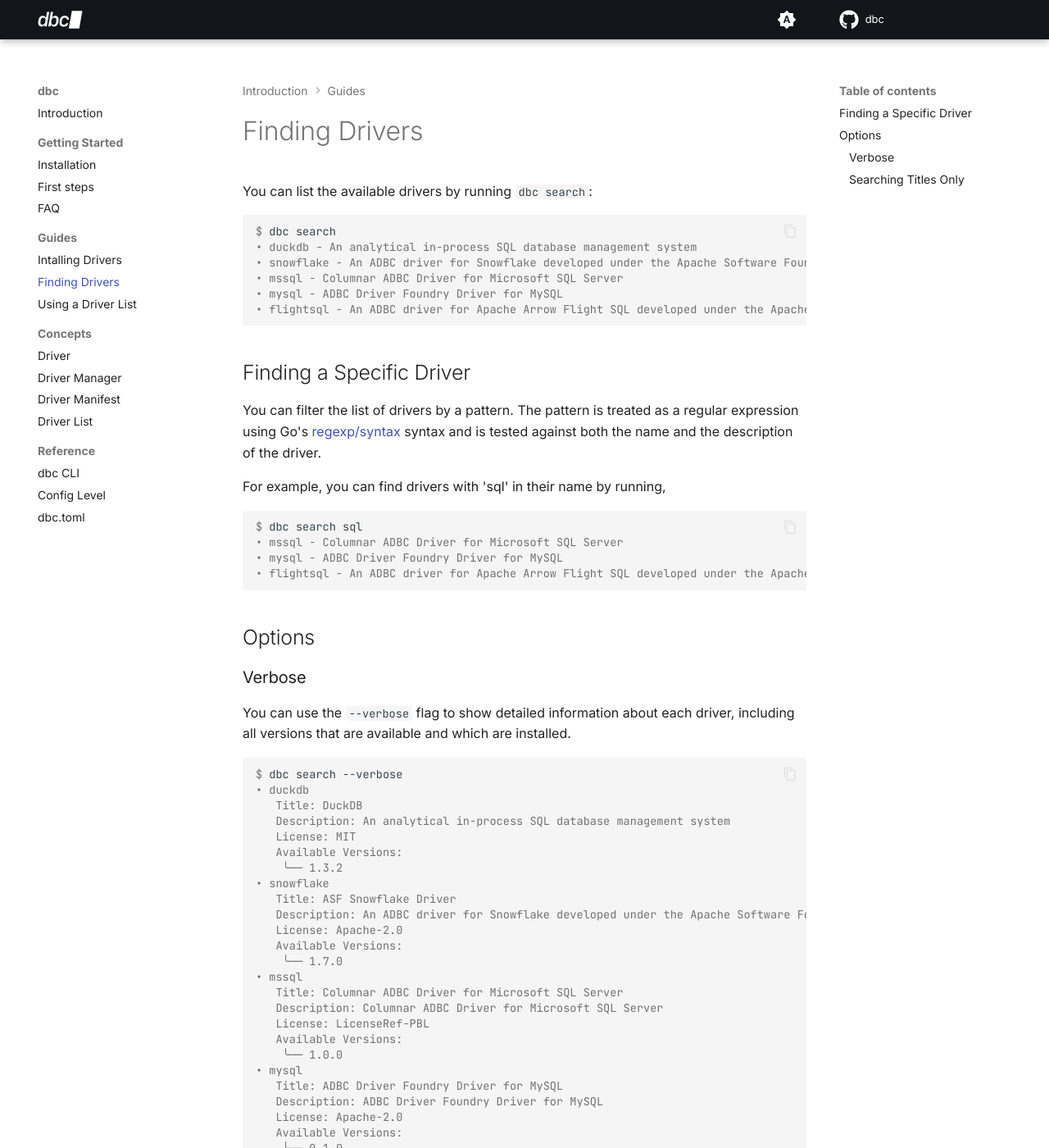
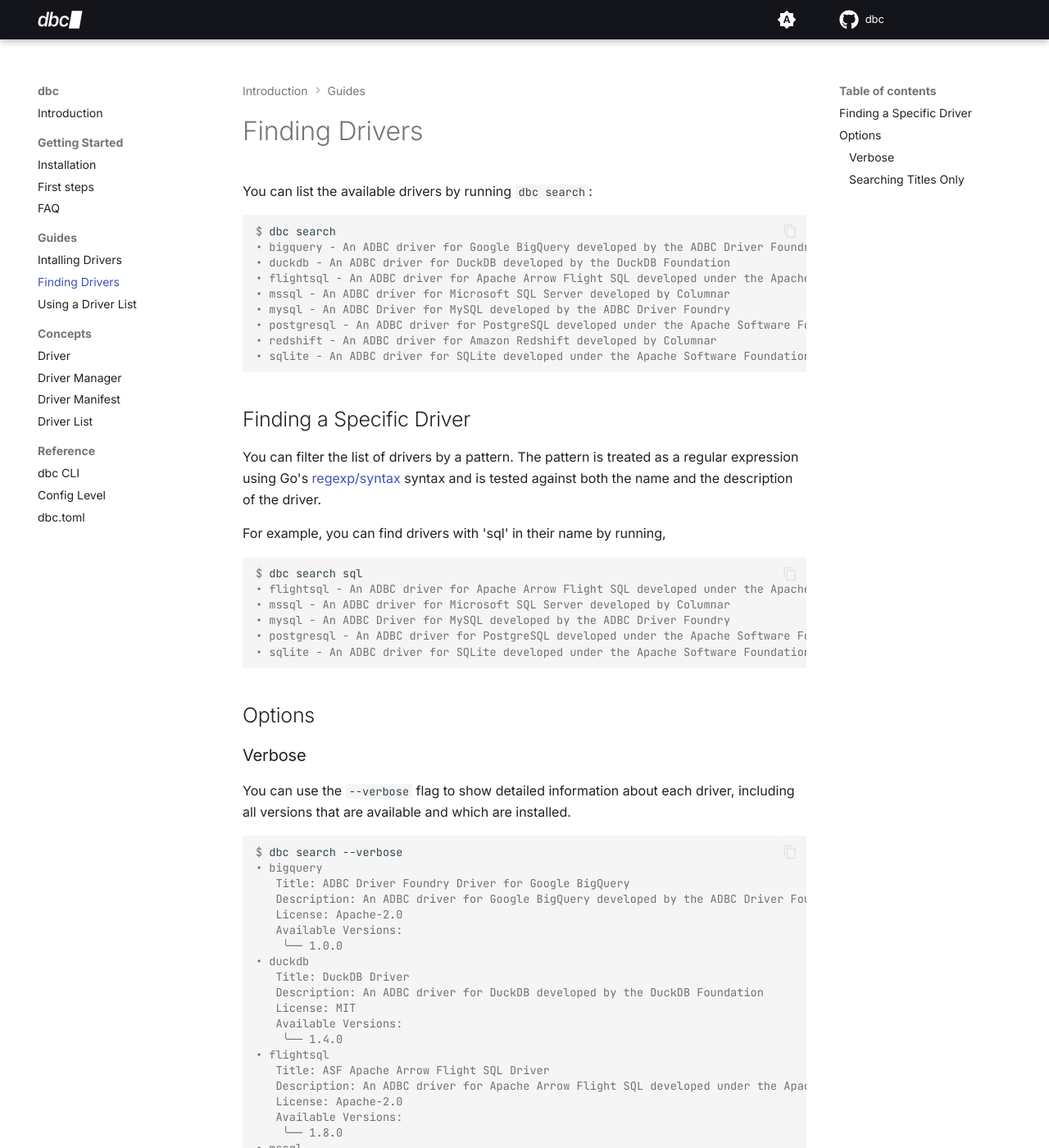
Before and after one commit to columnar-tech/dbc, an MkDocs documentation site: the page built from docs/guides/finding_drivers.md, in a window 1280 px wide and 1400 px high. Shown: the whole window at 82% size. Built offline with MkDocs 1.6.1 and Material for MkDocs 9.7.7, drawn with Linux system fonts in a browser that asks for light colours; plug-ins that fetch from the network failed and are left out; comment, search, counter and statistics services are not loaded; some of the changed text lies outside the part shown.

Commit message:
Update pages with latest output
Closes #59

````diff
--- a/docs/guides/finding_drivers.md
+++ b/docs/guides/finding_drivers.md
@@ -6,11 +6,14 @@
 
 ```console
 $ dbc search
-• duckdb - An analytical in-process SQL database management system
-• snowflake - An ADBC driver for Snowflake developed under the Apache Software Foundation
-• mssql - Columnar ADBC Driver for Microsoft SQL Server
-• mysql - ADBC Driver Foundry Driver for MySQL
+• bigquery - An ADBC driver for Google BigQuery developed by the ADBC Driver Foundry
+• duckdb - An ADBC driver for DuckDB developed by the DuckDB Foundation
 • flightsql - An ADBC driver for Apache Arrow Flight SQL developed under the Apache Software Foundation
+• mssql - An ADBC driver for Microsoft SQL Server developed by Columnar
+• mysql - An ADBC Driver for MySQL developed by the ADBC Driver Foundry
+• postgresql - An ADBC driver for PostgreSQL developed under the Apache Software Foundation
+• redshift - An ADBC driver for Amazon Redshift developed by Columnar
+• sqlite - An ADBC driver for SQLite developed under the Apache Software Foundation
 ```
 
 ## Finding a Specific Driver
@@ -22,9 +25,11 @@
 
 ```console
 $ dbc search sql
-• mssql - Columnar ADBC Driver for Microsoft SQL Server
-• mysql - ADBC Driver Foundry Driver for MySQL
 • flightsql - An ADBC driver for Apache Arrow Flight SQL developed under the Apache Software Foundation
+• mssql - An ADBC driver for Microsoft SQL Server developed by Columnar
+• mysql - An ADBC Driver for MySQL developed by the ADBC Driver Foundry
+• postgresql - An ADBC driver for PostgreSQL developed under the Apache Software Foundation
+• sqlite - An ADBC driver for SQLite developed under the Apache Software Foundation
 ```
 
 ## Options
@@ -34,49 +39,64 @@
 You can use the `--verbose` flag to show detailed information about each driver, including all versions that are available and which are installed.
 ```console
 $ dbc search --verbose
+• bigquery
+   Title: ADBC Driver Foundry Driver for Google BigQuery
+   Description: An ADBC driver for Google BigQuery developed by the ADBC Driver Foundry
+   License: Apache-2.0
+   Available Versions:
+    ╰── 1.0.0
 • duckdb
-   Title: DuckDB
-   Description: An analytical in-process SQL database management system
+   Title: DuckDB Driver
+   Description: An ADBC driver for DuckDB developed by the DuckDB Foundation
    License: MIT
    Available Versions:
-    ╰── 1.3.2
-• snowflake
-   Title: ASF Snowflake Driver
-   Description: An ADBC driver for Snowflake developed under the Apache Software Foundation
+    ╰── 1.4.0
+• flightsql
+   Title: ASF Apache Arrow Flight SQL Driver
+   Description: An ADBC driver for Apache Arrow Flight SQL developed under the Apache Software Foundation
    License: Apache-2.0
    Available Versions:
-    ╰── 1.7.0
+    ╰── 1.8.0
 • mssql
-   Title: Columnar ADBC Driver for Microsoft SQL Server
-   Description: Columnar ADBC Driver for Microsoft SQL Server
+   Title: Columnar Microsoft SQL Server Driver
+   Description: An ADBC driver for Microsoft SQL Server developed by Columnar
    License: LicenseRef-PBL
    Available Versions:
     ╰── 1.0.0
 • mysql
    Title: ADBC Driver Foundry Driver for MySQL
-   Description: ADBC Driver Foundry Driver for MySQL
+   Description: An ADBC Driver for MySQL developed by the ADBC Driver Foundry
    License: Apache-2.0
    Available Versions:
     ╰── 0.1.0
-• flightsql
-   Title: ASF Apache Arrow Flight SQL Driver
-   Description: An ADBC driver for Apache Arrow Flight SQL developed under the Apache Software Foundation
+• postgresql
+   Title: ASF PostgreSQL Driver
+   Description: An ADBC driver for PostgreSQL developed under the Apache Software Foundation
    License: Apache-2.0
    Available Versions:
-    ╰── 1.7.0
+    ╰── 1.8.0
+• redshift
+   Title: Columnar ADBC Driver for Amazon Redshift
+   Description: An ADBC driver for Amazon Redshift developed by Columnar
+   License: LicenseRef-PBL
+   Available Versions:
+    ╰── 1.0.0
+• sqlite
+   Title: ASF SQLite Driver
+   Description: An ADBC driver for SQLite developed under the Apache Software Foundation
+   License: Apache-2.0
+   Available Versions:
+    ├── 1.7.0
+    ╰── 1.8.0
 ```
 
 ### Searching Titles Only
 
-TODO: Update this once https://github.com/columnar-tech/dbc/issues/58 is resolved.
-
-`dbc search` takes an optional `--titles-only` (`-t` for short) flag applies your pattern only to the titles of each driver.
+`dbc search` takes an optional `--namesonly` (`-n` for short) flag applies your pattern only to the titles of each driver.
 
 ```console
-$ dbc search --titles-only
-duckdb
-snowflake
-mssql
-mysql
-flightsql
+$ dbc search --namesonly ASF
+• flightsql - An ADBC driver for Apache Arrow Flight SQL developed under the Apache Software Foundation
+• postgresql - An ADBC driver for PostgreSQL developed under the Apache Software Foundation
+• sqlite - An ADBC driver for SQLite developed under the Apache Software Foundation
 ```
````
Also changed, not shown: docs/getting_started/first_steps.md (+15 -23 lines), docs/guides/installing.md (+7 -4 lines).
